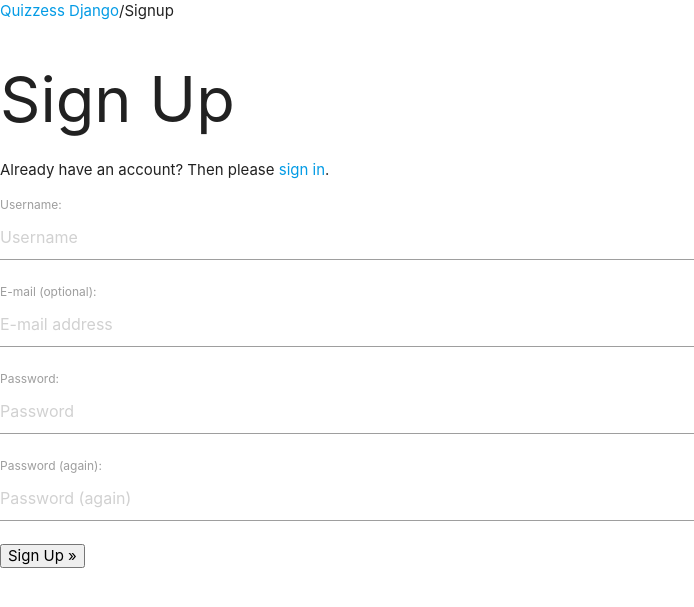
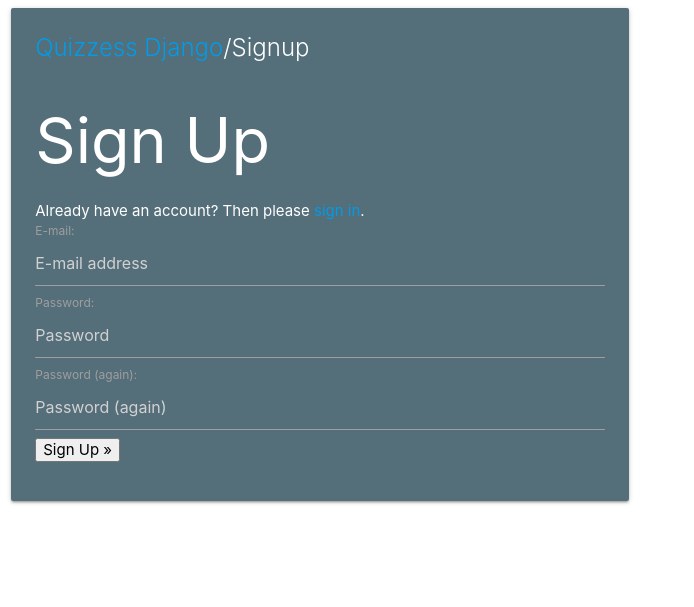
Before and after one commit to 1-0/quizzes, a Django app: page /accounts/signup/ in a window 1280 px wide. Shown: the top 607 px of the page, without its empty margins (0-694 px from the left). Run offline with Django 3.2, Linux system fonts and the light colour scheme.

Commit message:
Fix in geting urls for templates

```diff
--- a/quizzes/templates/account/base.html
+++ b/quizzes/templates/account/base.html
@@ -1,6 +1,19 @@
-<!-- templates/base.html -->
-<link rel="stylesheet" href="https://cdnjs.cloudflare.com/ajax/libs/materialize/1.0.0/css/materialize.min.css">
-<link href="https://fonts.googleapis.com/icon?family=Material+Icons" rel="stylesheet">
-<script src="https://cdnjs.cloudflare.com/ajax/libs/materialize/1.0.0/js/materialize.min.js"></script>
-
-<a href="/">Quizzess Django</a>/{% block head_title %}{% endblock %} {% block content %} {% endblock %}
+{% include "start.html" %}
+<div class="row">
+    <div class="col s12 m6">
+        <div class="card blue-grey darken-1">
+            <div class="card-content white-text">
+                <span class="card-title">
+              <a href="{% url 'home' %}">Quizzess Django</a>/{% block head_title %}{% endblock %}
+            </span>
+                <p>
+                    {% block content %} {% endblock %}
+                </p>
+            </div>
+            <!-- <div class="card-action">
+          <a href="#">This is a link</a>
+          <a href="#">This is a link</a>
+        </div> -->
+        </div>
+    </div>
+</div>
--- a/quizzes/templates/home.html
+++ b/quizzes/templates/home.html
@@ -6,14 +6,14 @@
     <p>Welcome {{ user.username }} !!!</p>
     {% else %}
     <p>
-        <a href="/accounts/login/" class="waves-effect waves-light btn">
+        <a href="{% url 'account_login' %}" class="waves-effect waves-light btn">
             <i class="material-icons left ">check</i> Log In
         </a>
-        <a href="/accounts/signup/" class="waves-effect waves-light btn">
+        <a href="{% url 'account_signup' %}" class="waves-effect waves-light btn">
             <i class="material-icons left">check_circle</i> Sign Up
         </a>
     </p>
-    <a href="/accounts/signup/" title="Sign Up by github">
+    <a href="{% provider_login_url 'github' %}" title="Sign Up by github">
         <img src="https://image.flaticon.com/icons/svg/25/25231.svg" alt="Sign Up by github" height="48" width="48">
     </a>
     {% endif %}
```
Also changed, not shown: quizzes/quizzes/settings.py (+8 -0 lines).
